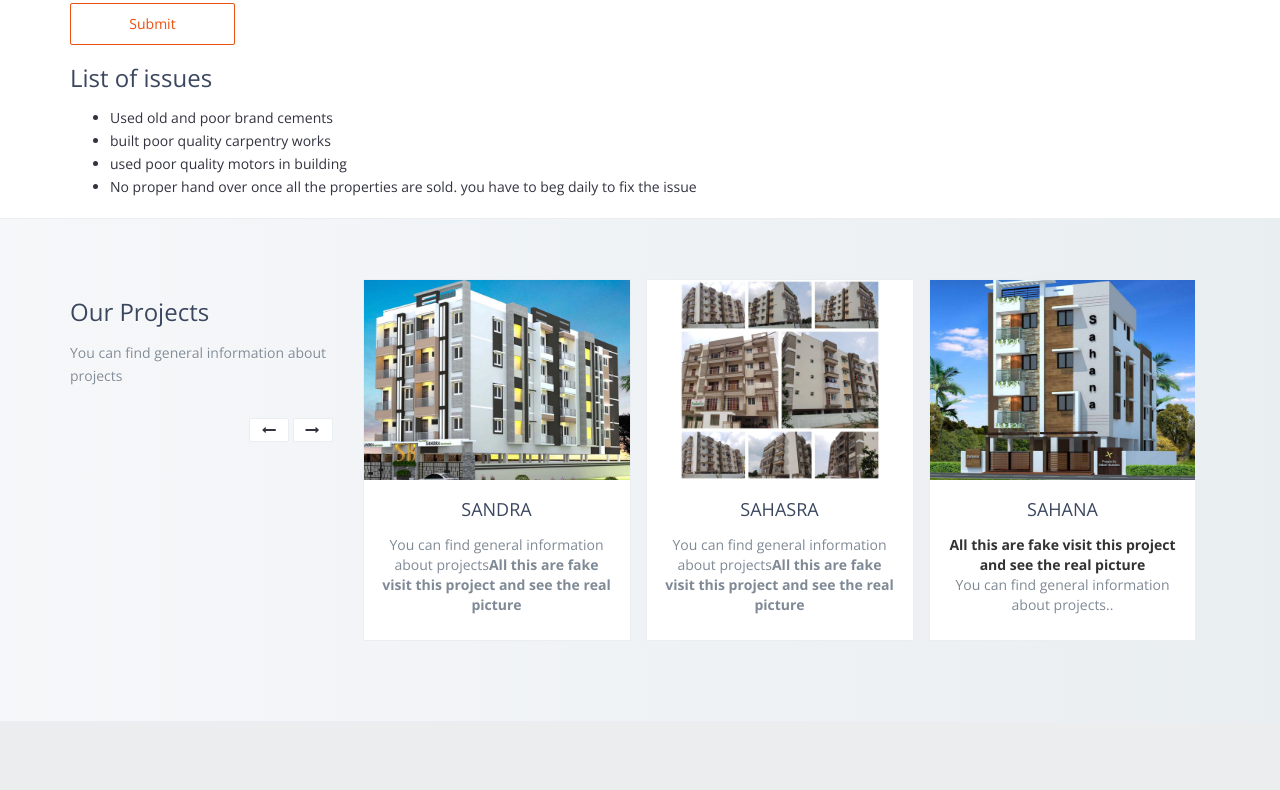
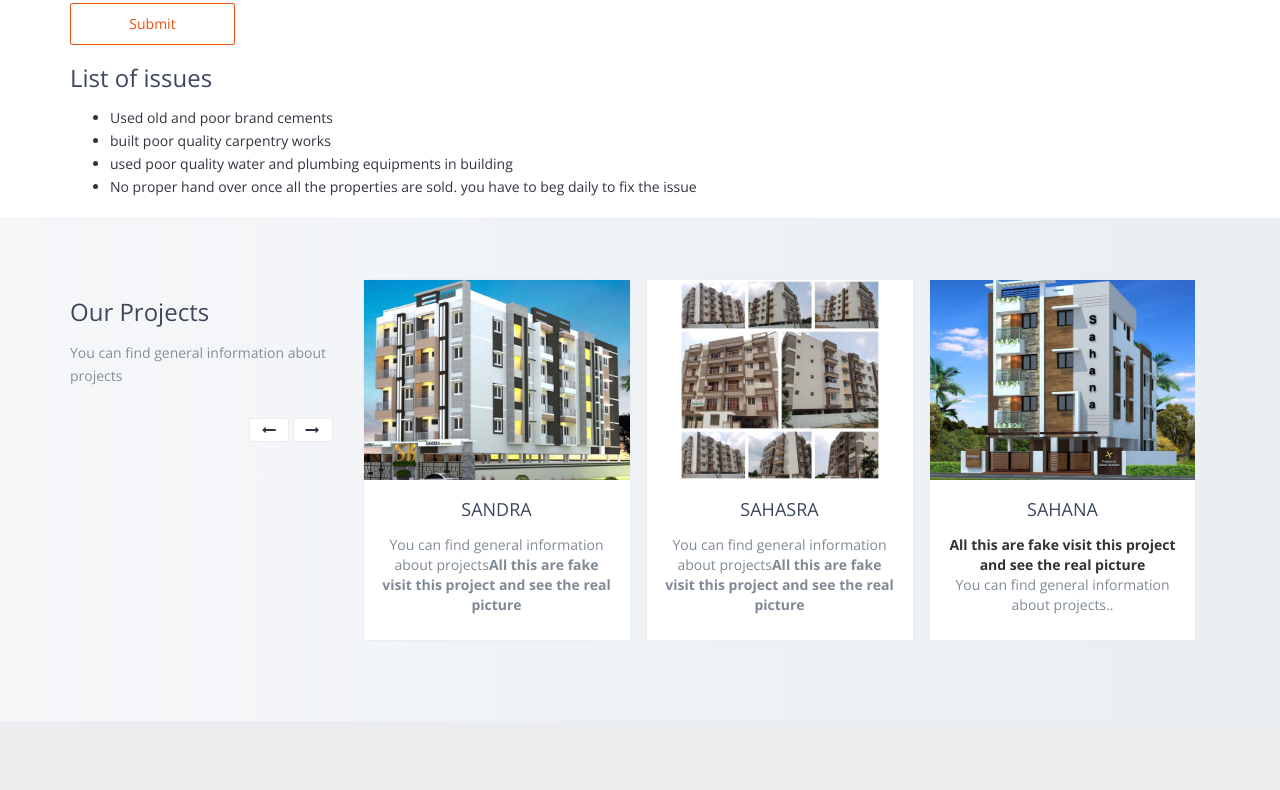
Before and after one commit to Common-Verdict/poorbuilders, a plain HTML site: page index.html in a window 1280 px wide. Shown: the part 1305-2095 px from the top of the page. Drawn offline with nearby package versions, Linux system fonts and the light colour scheme.

Commit message:
Update index.html

```diff
--- a/index.html
+++ b/index.html
@@ -244,7 +244,7 @@
                                         <ul>
                                             <li>Used old and poor brand cements</li>
                                             <li>built poor quality carpentry works</li>
-                                            <li>used poor quality motors in building</li>
+                                            <li>used poor quality water and plumbing equipments in building</li>
                                             <li>No proper hand over once all the properties are sold. you have to beg daily to fix the issue </li>
 
                                         </ul>
```
